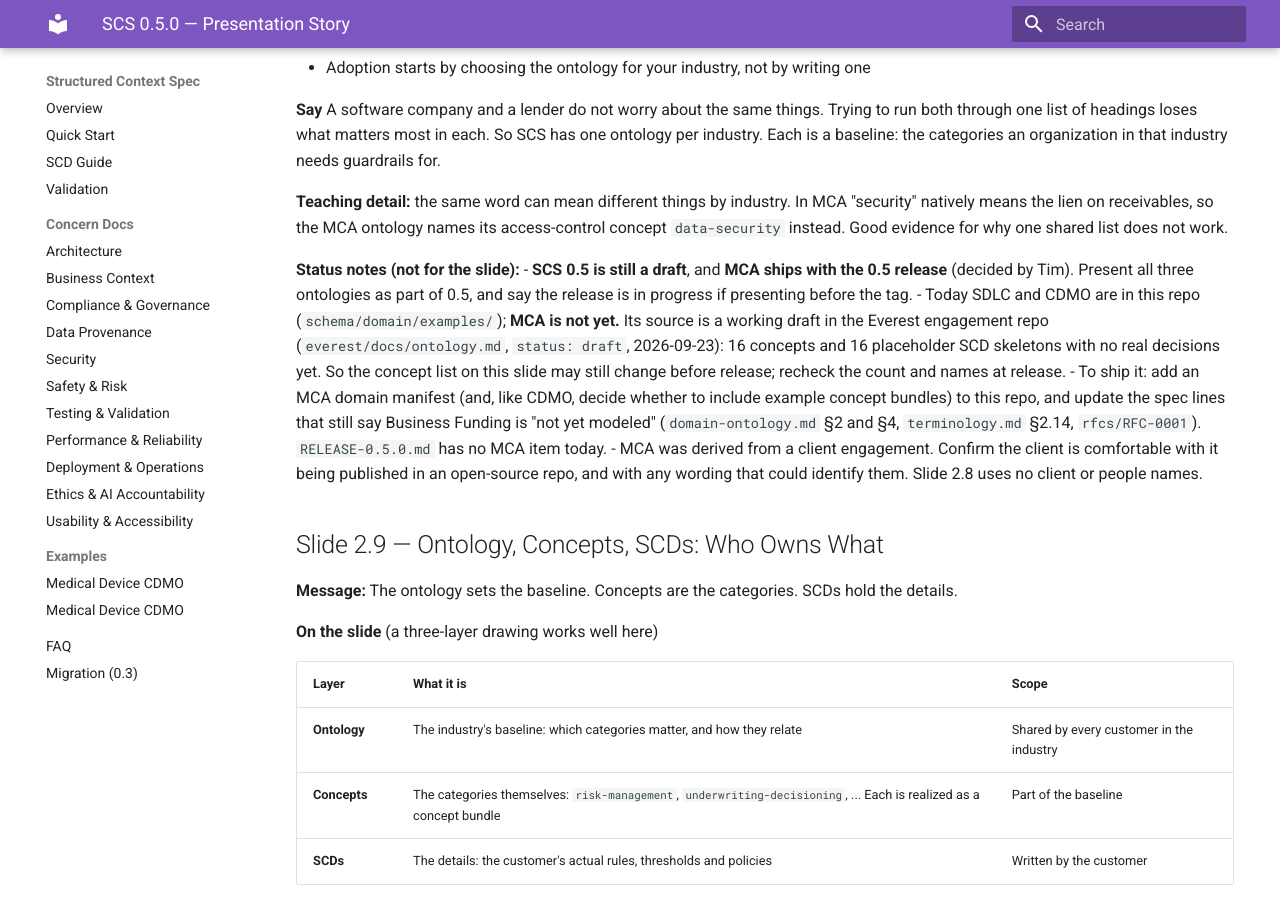
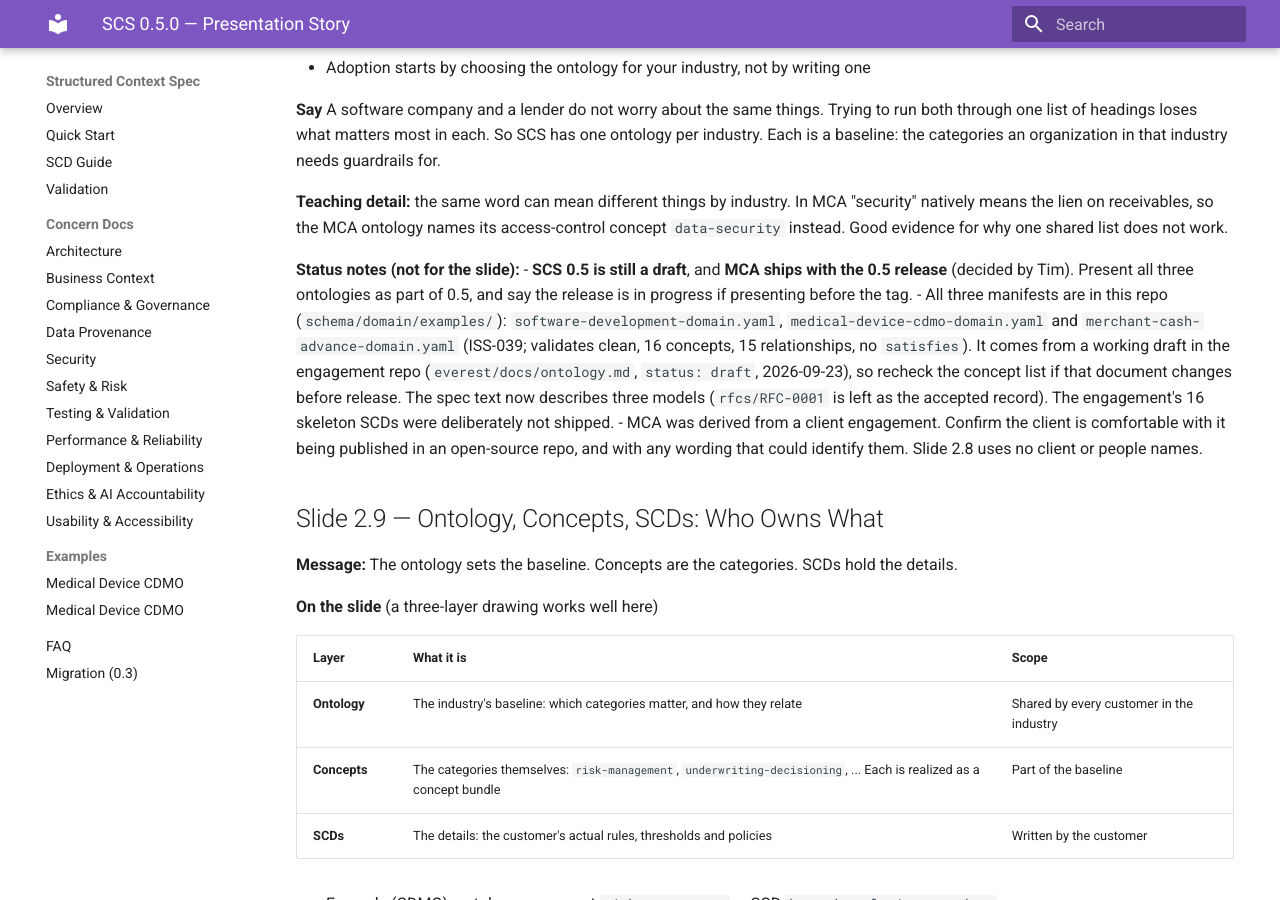
Before and after one commit to tim-mccrimmon/structured-context-spec, an MkDocs documentation site: the page built from docs/presentation/scs-0.5.0-story.md, in a window 1280 px wide and 900 px high, scrolled down 8492 px. Built offline with MkDocs 1.6.1 and Material for MkDocs 9.7.7, drawn with Linux system fonts in a browser that asks for light colours; some of the changed text lies outside the part shown.

Commit message:
docs: update the presentation now that the MCA ontology is in the repo
Co-Authored-By: Claude Sonnet 5 <noreply@anthropic.com>

```diff
--- a/docs/presentation/scs-0.5.0-story.md
+++ b/docs/presentation/scs-0.5.0-story.md
@@ -406,14 +406,12 @@ instead. Good evidence for why one shared list does not work.
 **Status notes (not for the slide):**
 - **SCS 0.5 is still a draft**, and **MCA ships with the 0.5 release** (decided by Tim). Present all
   three ontologies as part of 0.5, and say the release is in progress if presenting before the tag.
-- Today SDLC and CDMO are in this repo (`schema/domain/examples/`); **MCA is not yet.** Its source is a
-  working draft in the Everest engagement repo (`everest/docs/ontology.md`, `status: draft`,
-  2026-09-23): 16 concepts and 16 placeholder SCD skeletons with no real decisions yet. So the concept
-  list on this slide may still change before release; recheck the count and names at release.
-- To ship it: add an MCA domain manifest (and, like CDMO, decide whether to include example concept
-  bundles) to this repo, and update the spec lines that still say Business Funding is "not yet modeled"
-  (`domain-ontology.md` §2 and §4, `terminology.md` §2.14, `rfcs/RFC-0001`). `RELEASE-0.5.0.md` has no
-  MCA item today.
+- All three manifests are in this repo (`schema/domain/examples/`): `software-development-domain.yaml`,
+  `medical-device-cdmo-domain.yaml` and `merchant-cash-advance-domain.yaml` (ISS-039; validates clean,
+  16 concepts, 15 relationships, no `satisfies`). It comes from a working draft in the engagement repo
+  (`everest/docs/ontology.md`, `status: draft`, 2026-09-23), so recheck the concept list if that
+  document changes before release. The spec text now describes three models (`rfcs/RFC-0001` is left as
+  the accepted record). The engagement's 16 skeleton SCDs were deliberately not shipped.
 - MCA was derived from a client engagement. Confirm the client is comfortable with it being published
   in an open-source repo, and with any wording that could identify them. Slide 2.8 uses no client or
   people names.
@@ -581,9 +579,8 @@ Walking `depends-on` edges to pull in related concepts automatically is a future
 
 # Open items for Section 2
 
-1. **MCA release work.** MCA ships with 0.5 (decided), but it is not in the SCS repo yet. Needs a
-   domain manifest under `schema/domain/examples/`, updated "not yet modeled" spec text, and a line in
-   `RELEASE-0.5.0.md`. Recheck slide 2.8's concept count when it lands.
+1. **MCA release work.** Done: manifest, tests, spec text and a release-checklist entry (ISS-039).
+   Recheck slide 2.8's concept count if the source ontology changes.
 2. **Client clearance.** MCA was derived from a client engagement and will be published in an
    open-source repo. Confirm with the client before release; slide 2.8 uses no client or people names.
 3. **"Add, don't subtract" (slide 2.10) is not specified or enforced.** Needs a decision, probably an
@@ -671,11 +668,11 @@ This is the decision that shapes everything after it, and it is a business decis
 one. The baseline gives you the categories an organization in your industry is expected to cover.
 
 **Status:**
-- SDLC and CDMO manifests are in `schema/domain/examples/`. MCA ships with the release but is not in the repo yet.
+- SDLC, CDMO and MCA manifests are all in `schema/domain/examples/` (MCA: ISS-039).
 - "Add but do not remove" is the intended model; it is not enforced (see slide 2.10 notes).
 - `scs new project` generates `domain/domain-manifest.yaml`, a flat SDLC Domain Ontology of the concepts it
   created (verified; ISS-029). It scaffolds only the SDLC shape: **open ISS-029** is a `--ontology` selector
-  for CDMO and MCA, which needs scaffold templates for them (MCA is not in the repo yet).
+  for CDMO and MCA, which needs scaffold templates for them.
 
 ## Slide 3.4 — Step 2: Scaffold a Project
 
@@ -963,9 +960,9 @@ All five steps run cleanly.
    it is needed for 0.5.0. Related: ISS-038 (scaffolded SCDs do not yet declare their `concept`).
 3. **Plugins were not run.** If the plugin flow is the recommended path, run `/scs-vibe:init` and
    `/scs-team:init` once and capture real output for slides 3.2 and 3.10.
-4. **MCA** is not usable from the CLI or in the repo yet; slide 3.3 should say so or wait for it to ship.
+4. **MCA** is in the repo but cannot be chosen from the CLI yet (rest of ISS-029); slide 3.3 should say so.
 5. **Slide 3.14** must be re-checked against `RELEASE-0.5.0.md` and `ISSUES.md` right before presenting.
-6. The tooling fixes are uncommitted in the working tree (see `git status`); they are not released.
+6. The tooling fixes are committed on `0.5-dev` but not released or tagged.
 
 ---
 
```
Also changed, not shown: docs/presentation/scs-0.5.0-slides.md (+2 -1 lines).
